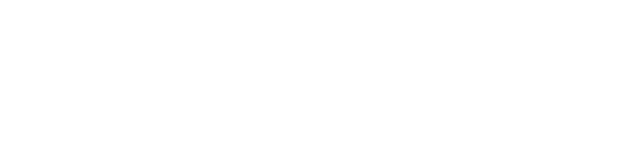
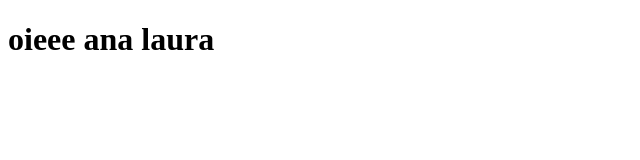
Before and after one commit to anaberger/erros-git, a plain HTML site: page index.html in a window 1280 px wide. Shown: the whole page, without its empty margins (0-640 px from the left). Drawn offline with Linux system fonts and the light colour scheme.

Commit message:
gerando erros

```diff
--- a/index.html
+++ b/index.html
@@ -6,5 +6,7 @@
     <meta name="viewport" content="width=device-width, initial-scale=1.0" />
     <title>Titulo branch1</title>
   </head>
-  <body></body>
+  <body>
+    <h1>oieee ana laura</h1>
+  </body>
 </html>
```
